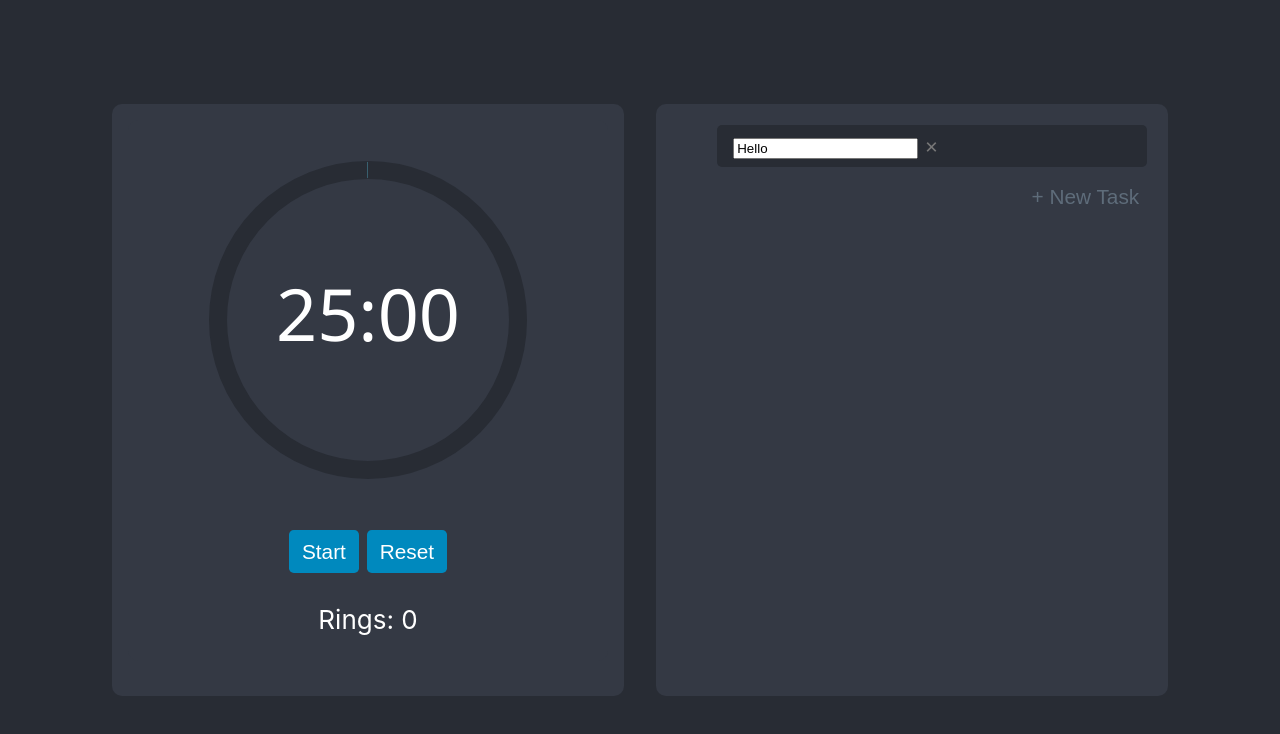
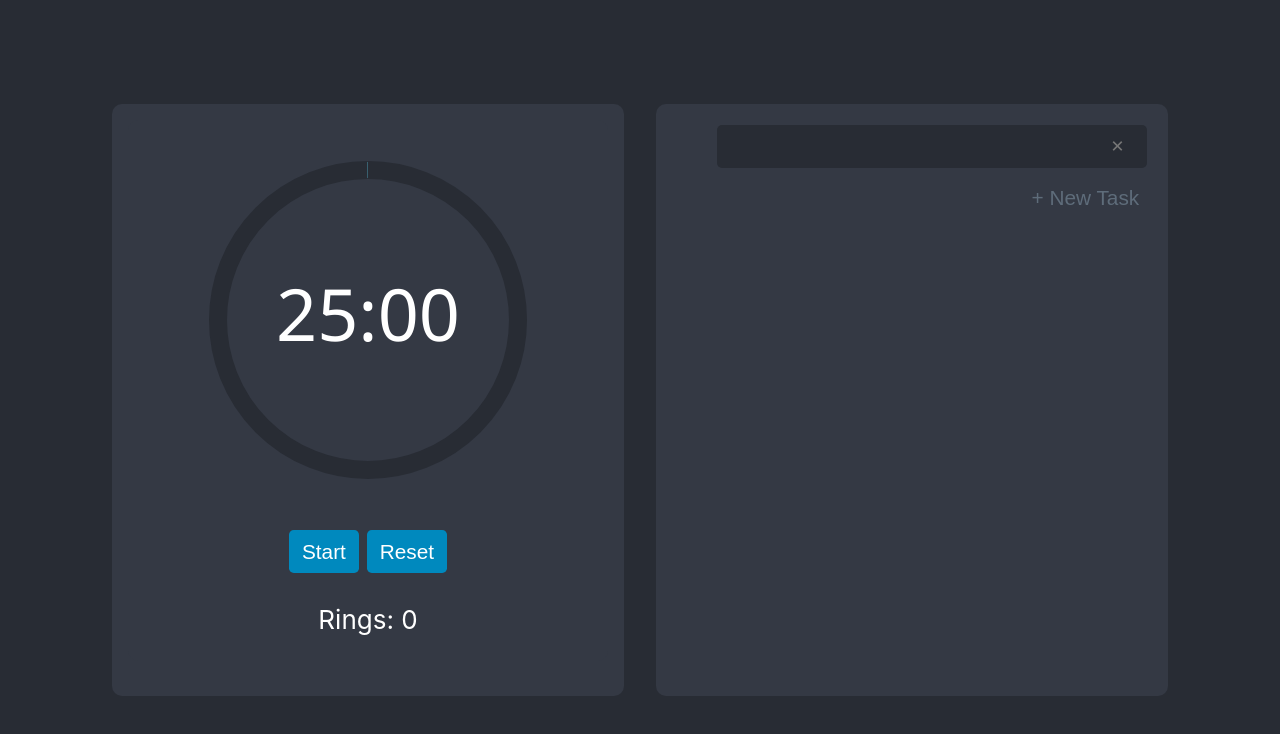
Before and after one commit to vectorwing/Ringer, a React (Create React App) app: page / in a window 1280 px wide. Both pictures are taken after a click on the button "+ New Task". Shown: the top 734 px of the page. Built offline with nearby package versions, Linux system fonts and the light colour scheme.

Commit message:
Update TaskList to remove and rename items

```diff
--- a/src/components/App.js
+++ b/src/components/App.js
@@ -7,12 +7,25 @@ export default function App() {
   const [rings, setRings] = useState(0);
   const [tasks, setTasks] = useState([]);
 
-  const handleNewTask = () => {
-    setTasks(tasks.concat("Hello"));
+  const handleRenameTask = (key, newName) => {
+    const newTasks = [...tasks];
+    const index = newTasks.findIndex(item => item.id === key);
+    newTasks[index].text = newName;
+    setTasks(newTasks);
   }
 
-  const handleRemoveTask = () => {
-    // TODO: Code to remove a given task
+  const handleNewTask = () => {
+    const newTask = {
+      id: Date.now(),
+      text: '',
+      done: false,
+    };
+    setTasks(tasks.concat(newTask));
+  }
+
+  const handleRemoveTask = (key) => {
+    const changedTask = tasks.filter(item => item.id !== key);
+    setTasks(changedTask);
   }
 
   return (
@@ -27,6 +40,7 @@ export default function App() {
         <TaskList
           list={tasks}
           onNewTask={handleNewTask}
+          onRenameTask={handleRenameTask}
           onRemoveTask={handleRemoveTask}/>
       </div>
     </div>
--- a/src/components/TaskList/Task.css
+++ b/src/components/TaskList/Task.css
@@ -5,8 +5,22 @@
   text-align: left;
   font-size: 0.8em;
   margin-bottom: 8px;
+  list-style: none;
   display: flex;
   justify-content: space-between;
+}
+
+.Task label {
+  display: flex;
+  justify-content: space-between;
+}
+
+.Task input {
+  background: transparent;
+  border: none;
+  color: white;
+  font-size: inherit;
+  font-family: inherit;
 }
 
 .Task p {
--- a/src/components/TaskList/Task.js
+++ b/src/components/TaskList/Task.js
@@ -1,13 +1,18 @@
 import React from 'react';
 import './Task.css'
 
-export default function Task({onClick, done, text}) {
+export default function Task({id, text, done, onRenameTask, onRemoveTask}) {
+  const handleChange = (event) => {
+    const newName = event.target.value;
+    onRenameTask(id, newName);
+  }
   return (
-    <li className="Task">
+    <li className="Task" key={id}>
       <label>
-        <input type="text" value={text} readOnly={true} />
-        <button className="Task-remove">✕</button>
+        {/* <input type="text" value={text} onChange={() => onRenameTask(id, )}/> */}
+        <input type="text" value={text} onChange={handleChange}/>
       </label>
+      <button className="Task-remove" onClick={() => onRemoveTask(id)}>✕</button>
     </li>
   );
 }
--- a/src/components/TaskList/TaskList.js
+++ b/src/components/TaskList/TaskList.js
@@ -2,12 +2,17 @@ import React from 'react';
 import Task from './Task.js';
 import './TaskList.css';
 
-export default function TaskList({list, onNewTask, onRemoveTask}) {
+export default function TaskList({list, onNewTask, onRenameTask, onRemoveTask}) {
 
   function renderTask(task, index) {
     return (
       <Task
-        text={list[index]}
+        key={task.id}
+        id={task.id}
+        text={task.text}
+        done={task.done}
+        onRenameTask={onRenameTask}
+        onRemoveTask={onRemoveTask}
       />
     );
   }
@@ -15,7 +20,7 @@ export default function TaskList({list, onNewTask, onRemoveTask}) {
   return (
     <div className="PanelTaskList">
       <ul className="tasklist">
-        {list.map((task, index) => renderTask(task, index))}
+        {list.map((task) => renderTask(task))}
       </ul>
       <button className="button-new-task" onClick={() => onNewTask()}>
         + New Task
```
